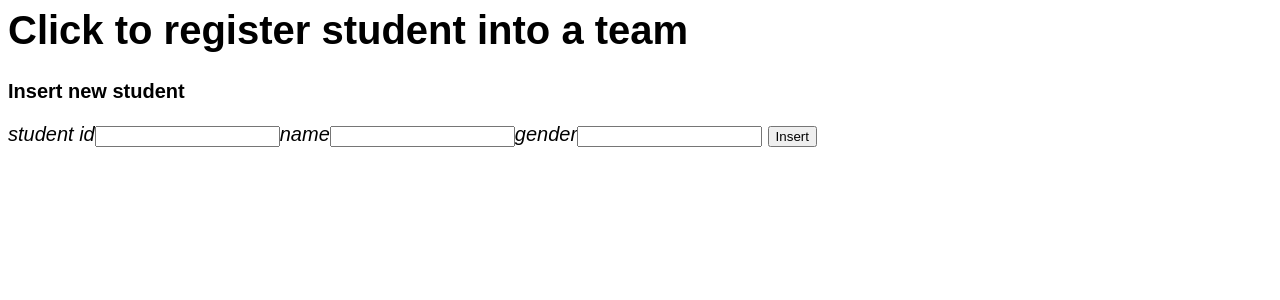
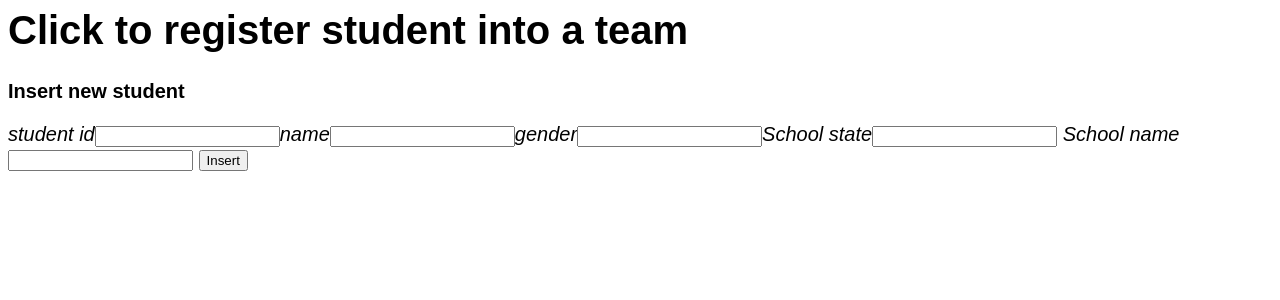
Before and after one commit to stam99/ProjectDB, a Flask app: template templates/insertParticipants.html in a window 1280 px wide. Shown: the top 300 px of the page. Run offline with Flask 2, Linux system fonts and the light colour scheme; the template is opened without the code that fills it, so the values that code supplies are empty; parts of the project's set-up code (start-up, migrations or seed data) failed here and were passed over.

Commit message:
can look up teams from students

```diff
--- a/server.py
+++ b/server.py
@@ -167,6 +167,15 @@ def school():
   context = dict(data = names)
   return render_template("school.html", **context)
 
+@app.route('/viewschool')
+def viewschool():
+  cursor = g.conn.execute("SELECT name, state FROM school")
+  names = []
+  for result in cursor:
+    names.append(result['name'] + "," + str(result['state']))  # can also be accessed using result[0]
+  cursor.close()
+  context = dict(data = names)
+  return render_template("viewschool.html", **context)
 @app.route('/student')
 def student():
   cursor = g.conn.execute("SELECT name FROM students")
@@ -222,12 +231,7 @@ def insertParticipants():
 def registerStudentIntoTeam():
     string = request.args.get('query')
     data = string.split(",")
-    school_name, school_state = None, None
-    cursor2 = g.conn.execute("SELECT DFEI.school_state, DFEI.school_name FROM Students, DebatesFor_EnrollsIn DFEI WHERE DFEI.sid = Students.sid AND Students.sid = %s", data[1])
-    for result in cursor2:
-        school_name = "'"+ result['school_name'] + "'"
-        school_state = "'" +result['school_state'] + "'"
-    sql = "INSERT INTO DebatesFor_EnrollsIn(cid, team_name, sid, school_state, school_name) VALUES(%s, %s, " + data[1] + ", " + school_state + ", " + school_name +")"
+    sql = "INSERT INTO DebatesFor_EnrollsIn(cid, team_name, sid, school_state, school_name) VALUES(%s, %s, " + data[1] + ", %s, %s)"
     session['my_var'] = sql
     session['cid'] = data[1]
     cursor = g.conn.execute("SELECT team_name, cid FROM team")
@@ -241,17 +245,19 @@ def registerStudentIntoTeam():
 
 @app.route('/registerIntoTeam')
 def registerIntoTeam():
-  data = session.get('my_var', None)
-  print("OVER HERE")
+  data = session.get('my_var', None) #sql string already with sid
   print(data)
-  string = request.args.get('query')
-  print("HEREEEE")
+  string = request.args.get('query') #team
   print(string)
-
   query = string.split(",")
   cid = query[1]
   team_name = query[0]
-  g.conn.execute(data, cid, team_name)
+  school_name, school_state = None, None
+  cursor2 = g.conn.execute("SELECT DFEI.school_state, DFEI.school_name FROM Students, DebatesFor_EnrollsIn DFEI WHERE DFEI.team_name = %s  AND DFEI.cid = %s", team_name, cid)
+  for result in cursor2:
+    school_name = result['school_name']
+    school_state = result['school_state']
+  g.conn.execute(data, cid, team_name, school_state, school_name)
   cursor = g.conn.execute("SELECT team_name, cid FROM team")
   names = []
   for result in cursor:
@@ -265,6 +271,9 @@ def insertStudents():
   name = request.form['name']
   sid = request.form['sid']
   gender = request.form['gender']
+  school_name = request.form['school_name']
+  school_state = request.form['school_state']
+
   g.conn.execute("INSERT INTO Students (sid, name, gender) VALUES (%s, %s, %s);", sid, name, gender)
   cursor = g.conn.execute("SELECT name FROM students")
   names = []
@@ -454,13 +463,14 @@ def teamInRounds():
   circuit_name = data[3]
   circuit_region = data[4]
   cursor = None
-  cursor = g.conn.execute("SELECT PIRW.team_name, PIRW.speaker_points, PIRW.won, PIRW.t_name, PIRW.number FROM ParticipatesIn_RegisteredWith as PIRW WHERE PIRW.cid = %s AND PIRW.circuit_name = %s AND PIRW.region = %s", student_id, circuit_name, circuit_region)
+  cursor = g.conn.execute("SELECT PIRW.team_name, PIRW.cid, PIRW.speaker_points, PIRW.won, PIRW.t_name, PIRW.number FROM ParticipatesIn_RegisteredWith as PIRW WHERE PIRW.cid = %s AND PIRW.circuit_name = %s AND PIRW.region = %s", student_id, circuit_name, circuit_region)
   names = []
   for result in cursor:
-      names.append((result[0], result[1], result[2], result[3], result[4]))  # can also be accessed using result[0]
+      names.append(result['team_name'] + "," + str(result['cid']) + "," + str(result[3]) + ", did win: " + str(result[4]) + "," + str(result[5]))
   cursor.close()
+  print(names)
   context = dict(data = names)
-  return render_template('team.html', **context)
+  return render_template('viewteam.html', **context)
 
 
 @app.route('/findStudentIDTeams', methods=['POST'])
@@ -491,6 +501,20 @@ def viewStudentsInTeam():
     return render_template('viewstudent.html', **context)
 #School
 
+@app.route('/viewStudentsInSchool', methods=['GET', 'POST'])
+def viewStudentsInSchool():
+    data = request.args.get('query')
+    string = data.split(",")
+    print(string)
+    cursor = g.conn.execute("SELECT DISTINCT Students.name, Students.sid FROM Students, DebatesFor_EnrollsIn DFEI WHERE DFEI.school_name = %s AND DFEI.school_state = %s AND DFEI.sid = Students.sid", string[0], string[1])
+    names = []
+    names.append("All of the students in school " + string[0])
+    for result in cursor:
+        names.append(result[0] + " " + str(result[1]))
+    print(names)
+    cursor.close()
+    context = dict(data = names)
+    return render_template('viewstudent.html', **context)
 @app.route('/login')
 def login():
     abort(401)
--- a/templates/insertParticipants.html
+++ b/templates/insertParticipants.html
@@ -21,7 +21,7 @@
 
   <b> Insert new student</b>
 <form method="POST" action="/insertStudents">
-	<p><em>student id</em><input type="text" name="sid"><em>name</em><input type="text" name = "name"><em>gender</em><input type="text" name="gender"> <input type="submit" value="Insert"></p>
+	<p><em>student id</em><input type="text" name="sid"><em>name</em><input type="text" name = "name"><em>gender</em><input type="text" name="gender"><em>School state</em><input type="text" name="school_state"> <em>School name</em><input type="text" name="school_name">  <input type="submit" value="Insert"></p>
 </form>
 
 
```
Also changed, not shown: templates/viewschool.html (added, +24 -0 lines).
